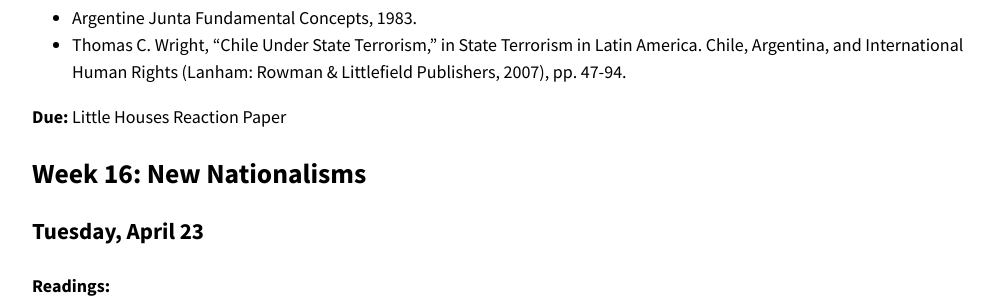
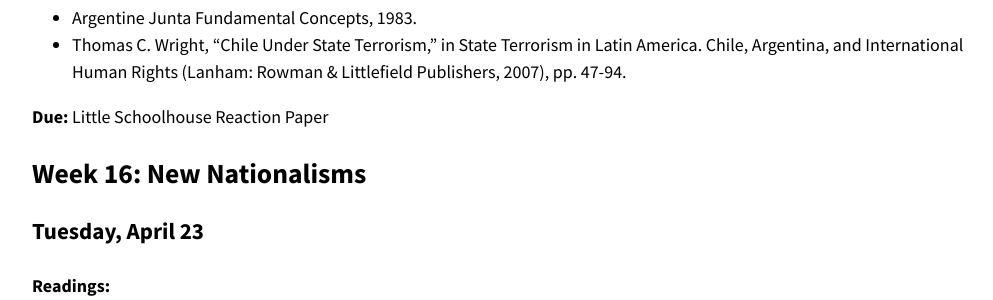
Before and after one commit to chadblack/2019MLA, a Jekyll site: the page built from calendar.md, in a window 1280 px wide and 900 px high, scrolled down 6223 px. Shown: the part 155-455 px from the top of the window, without its empty margins (114-1107 px from the left). Built offline with Jekyll 4.4.1, drawn with Linux system fonts in a browser that asks for light colours; nearby versions of some CDN libraries.

Commit message:
little schoolhouse paper

```diff
--- a/calendar.md
+++ b/calendar.md
@@ -254,7 +254,7 @@ University Press).
 * Argentine Junta Fundamental Concepts, 1983.
 * Thomas C. Wright, "Chile Under State Terrorism," in State Terrorism in Latin America. Chile, Argentina, and International Human Rights (Lanham: Rowman & Littlefield Publishers, 2007), pp. 47-94.
 
-**Due:** Little Houses Reaction Paper
+**Due:** Little Schoolhouse Reaction Paper
 
 
 ## Week 16: New Nationalisms
```
Also changed, not shown: assignments.md (+1 -1 lines).
